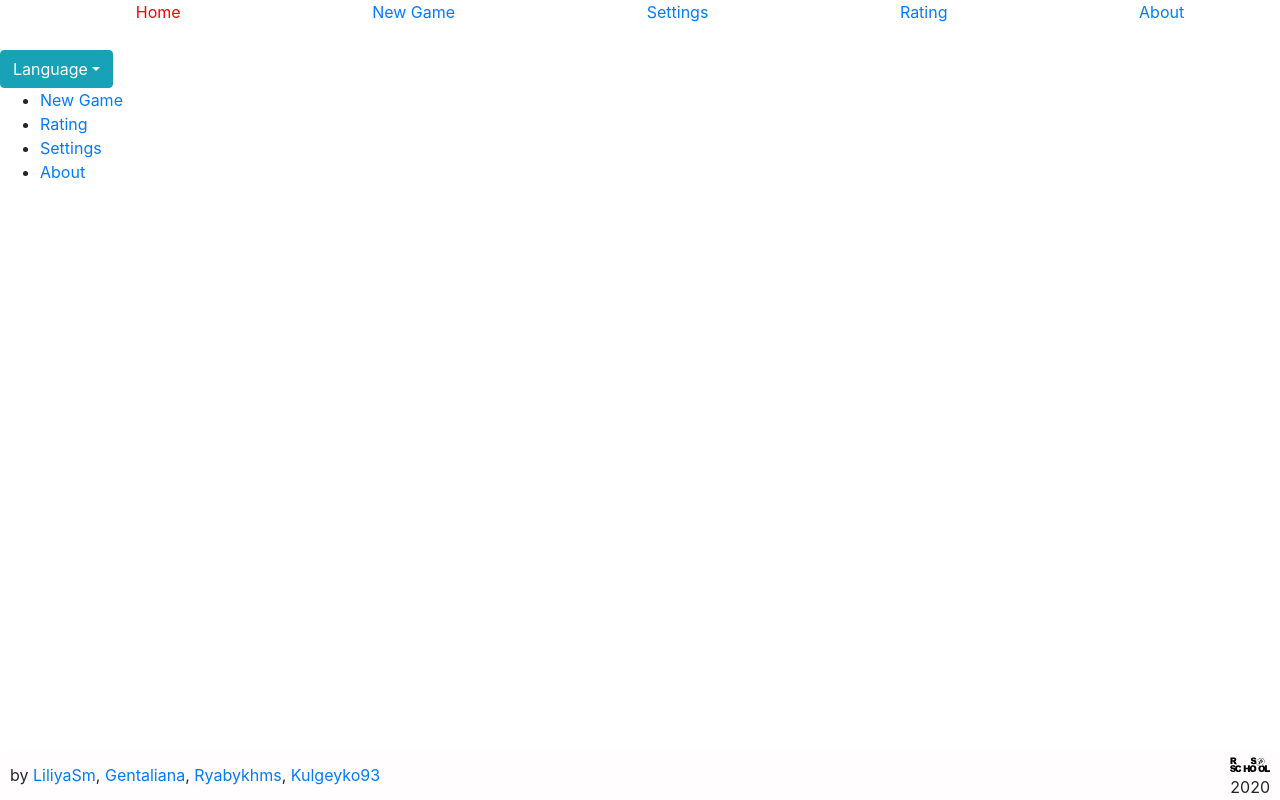
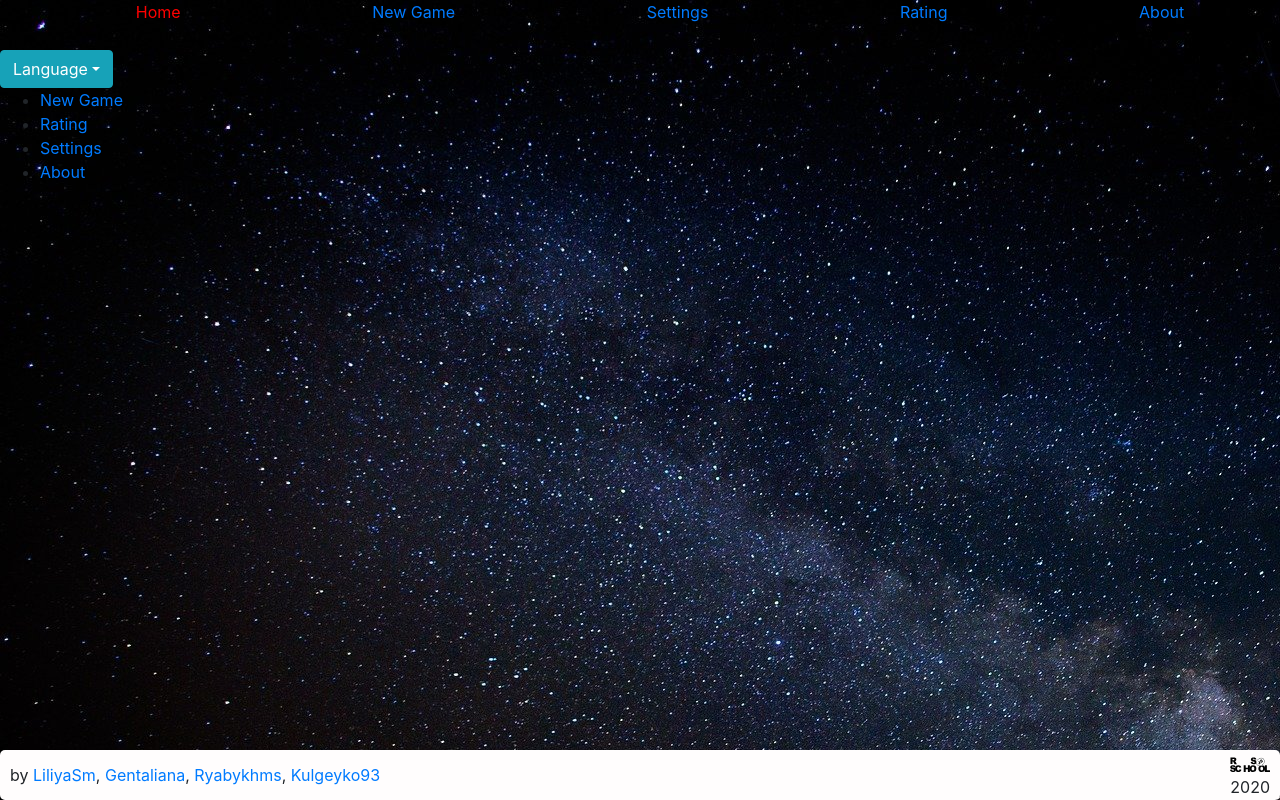
Before and after one commit to gentaliana/rsclone, a React app: page / in a window 1280 px wide. Built offline with nearby package versions, Linux system fonts and the light colour scheme.

Commit message:
RC-61 feat(app): add img background

```diff
--- a/src/App.scss
+++ b/src/App.scss
@@ -1,3 +1,7 @@
+body {
+  background-image: url('./assets/img/background.jpg');
+}
+
 .wrapper {
   display: grid;
   grid-template-areas: 'header' 'main' 'footer';
```
Also changed, not shown: src/assets/img/background.jpg (added).
